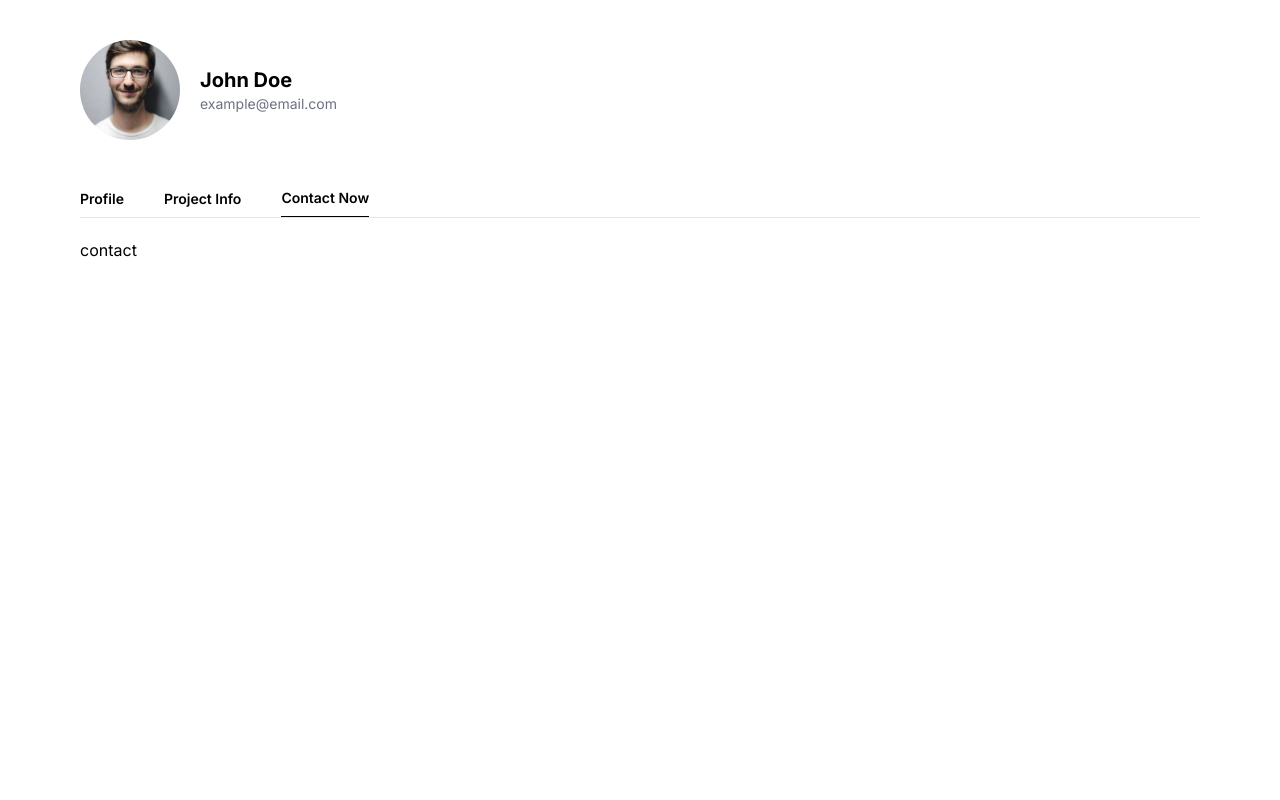
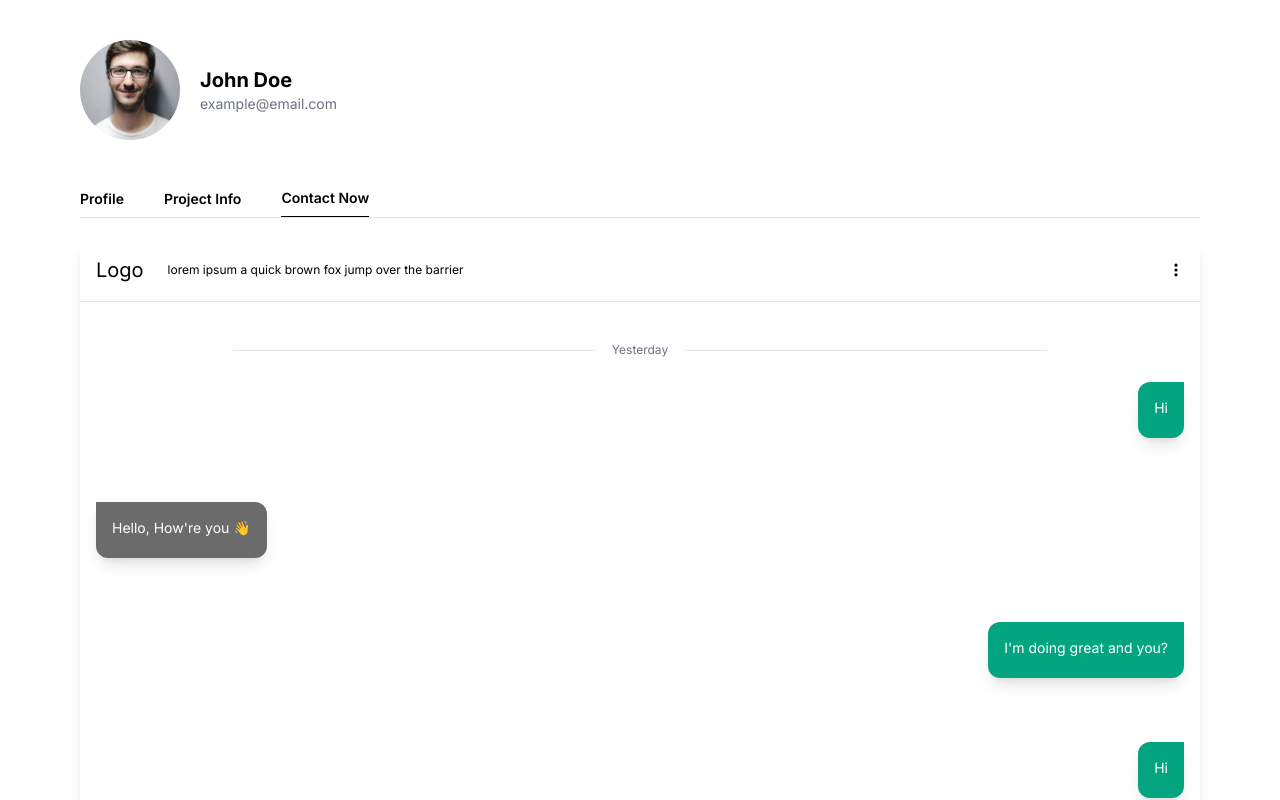
Before and after one commit to akmedb59/neuralsignt-AI, a Next.js app: page /admin/userprofile/user-1 in a window 1280 px wide. Both pictures are taken after a click on the element "Contact Now". Shown: the top 800 px of the page. Built offline with nearby package versions, Linux system fonts and the light colour scheme.

Commit message:
chat ui added

```diff
--- a/src/app/admin/userprofile/[slug]/page.jsx
+++ b/src/app/admin/userprofile/[slug]/page.jsx
@@ -3,7 +3,7 @@ import React, { useState } from "react";
 import Image from "next/image";
 import Profile from "@/app/components/admin/userprofile/profile/profile";
 import Calander from "@/app/components/admin/userprofile/calander/calander";
-
+import Chatbox from "@/app/components/admin/userprofile/chat/chatbox";
 const Page = () => {
   const [activeTab, setActiveTab] = useState("profile");
   return (
@@ -58,7 +58,7 @@ const Page = () => {
         ) : activeTab === "calanderTab" ? (
           <Calander />
         ) : activeTab === "contact" ? (
-          "contact"
+          <Chatbox />
         ) : (
           "null"
         )}
--- a/src/app/components/admin/userprofile/calander/customStyles.css
+++ b/src/app/components/admin/userprofile/calander/customStyles.css
@@ -2,7 +2,7 @@
     width: 350px;
     max-width: 100%;
     background: white;
-    border: 1px solid #a0a096;
+    /* border: 1px solid #a0a096; */
     font-family: Arial, Helvetica, sans-serif;
     line-height: 1.125em;
 }
--- /dev/null
+++ b/src/app/components/admin/userprofile/chat/chat.jsx
@@ -0,0 +1,21 @@
+import React from "react";
+
+const Chat = ({ type, message, time }) => {
+  return (
+    <div
+      className={
+        "relative w-fit max-w-[60%] mb-16 shadow-lg overflow-hidden text-white " +
+        (type === "sender"
+          ? "ml-auto bg-btgreen rounded-l-xl rounded-br-xl"
+          : "  bg-bgdark-grey  rounded-r-xl rounded-bl-xl")
+      }
+    >
+      <div className={"p-4 text-sm mb-1  " + (type === "receiver" ? " " : "")}>
+        {message}
+      </div>
+      {/* <div className="absolute right-0 text-xs">{time}</div> */}
+    </div>
+  );
+};
+
+export default Chat;
--- /dev/null
+++ b/src/app/components/admin/userprofile/chat/chatbox.jsx
@@ -0,0 +1,50 @@
+import React from "react";
+import Chatheader from "./chatheader";
+import Inputmessage from "./inputmessage";
+import Chat from "./chat";
+
+
+const Chatbox = () => {
+  return (
+    <div className="relative h-[95vh] flex flex-col rounded-xl overflow-hidden shadow-lg">
+      <div className="absolute w-full top-0 z-50">
+        <Chatheader />
+
+      </div>
+
+      <div
+        className="p-4 my-16 flex-grow bg-white"
+        style={{
+          overflow: "auto",
+          scrollbarWidth: "none" /* For Firefox */,
+          msOverflowStyle: "none" /* For Internet Explorer and Edge */,
+        }}
+      >
+        <div className="flex items-center justify-center py-6">
+          <hr className="mr-4 w-1/3" />
+          <div className="text-center text-xs text-gray-500">Yesterday</div>
+          <hr className="ml-4 w-1/3" />
+        </div>
+        <Chat type={"sender"} message={"Hi"} time={"6:40 PM"} />
+        <Chat
+          type={"receiver"}
+          message={"Hello, How're you 👋"}
+          time={"6:40 PM"}
+        />
+        <Chat
+          type={"sender"}
+          message={"I'm doing great and you?"}
+          time={"6:40 PM"}
+        />
+        <Chat type={"sender"} message={"Hi"} time={"7:40 PM"} />
+        {/*  <Chat type={"receiver"} message={"Hello, How're you 👋"} time={"7:40 PM"}/>
+                <Chat type={"sender"} message={"I'm doing great and you?"} time={"6:40 PM"}/> */}
+      </div>
+      <div className="w-full absolute bottom-0 z-50">
+        <Inputmessage />
+      </div>
+    </div>
+  );
+};
+
+export default Chatbox;
--- /dev/null
+++ b/src/app/components/admin/userprofile/chat/chatheader.jsx
@@ -0,0 +1,64 @@
+"use client";
+import React, { useState } from "react";
+import { HiDotsVertical } from "react-icons/hi";
+import { FaRegBell } from "react-icons/fa6";
+import { MdOutlineMarkUnreadChatAlt } from "react-icons/md";
+import { FaBoxArchive } from "react-icons/fa6";
+import { AiTwotoneDelete } from "react-icons/ai";
+const Chatheader = (
+  {
+    //   profile = "/person-image.avif",
+    //   name = "Default Name",
+    //   status = "Last Seen",
+  },
+) => {
+  const [showMenu, setShowMenu] = useState(false);
+  return (
+    <div className="flex h-16 items-center gap-6 border-b bg-white px-4 py-4">
+      <div className=" text-xl">Logo</div>
+      <div className="w-full">
+        {/* <div className="font-bold">Get your solution Now ⚡</div> */}
+        <div className="text-xs">
+          lorem ipsum a quick brown fox jump over the barrier
+        </div>
+      </div>
+      <div className="relative flex gap-6">
+        <div className="cursor-pointer" onClick={() => setShowMenu(!showMenu)}>
+          <HiDotsVertical />
+        </div>
+
+        {showMenu && (
+          <div className="absolute right-0 top-full z-10 space-y-3 rounded-lg border bg-white p-5">
+            <div className="flex items-center gap-3">
+              <div>
+                <FaRegBell />
+              </div>
+              <div>Unmute</div>
+            </div>
+            <div className="flex items-center gap-3">
+              <div>
+                <MdOutlineMarkUnreadChatAlt />
+              </div>
+              <div className="whitespace-nowrap">Mark Unread</div>
+            </div>
+            <div className="flex items-center gap-3">
+              <div>
+                <FaBoxArchive />
+              </div>
+              <div>Archive</div>
+            </div>
+            <hr />
+            <div className="flex items-center gap-3 text-btpink">
+              <div>
+                <AiTwotoneDelete />
+              </div>
+              <div>Delete</div>
+            </div>
+          </div>
+        )}
+      </div>
+    </div>
+  );
+};
+
+export default Chatheader;
--- /dev/null
+++ b/src/app/components/admin/userprofile/chat/inputmessage.jsx
@@ -0,0 +1,24 @@
+import React from "react";
+import { IoMdSend } from "react-icons/io";
+import { MdOutlineEmojiEmotions } from "react-icons/md";
+const Inputmessage = () => {
+  return (
+    <div className="flex items-center justify-between p-4 gap-4 h-16 bg-white ">
+      <div className="w-full flex items-center bg-gray-200 px-3 py-2 rounded-full gap-2">
+        <div className="text-2xl text-themeBlue">
+          <MdOutlineEmojiEmotions />
+        </div>
+        <input
+          type="text"
+          placeholder="Type a message"
+          className="w-full outline-none bg-transparent"
+        />
+      </div>
+      <div className="text-2xl text-themeBlue">
+        <IoMdSend />
+      </div>
+    </div>
+  );
+};
+
+export default Inputmessage;
```
